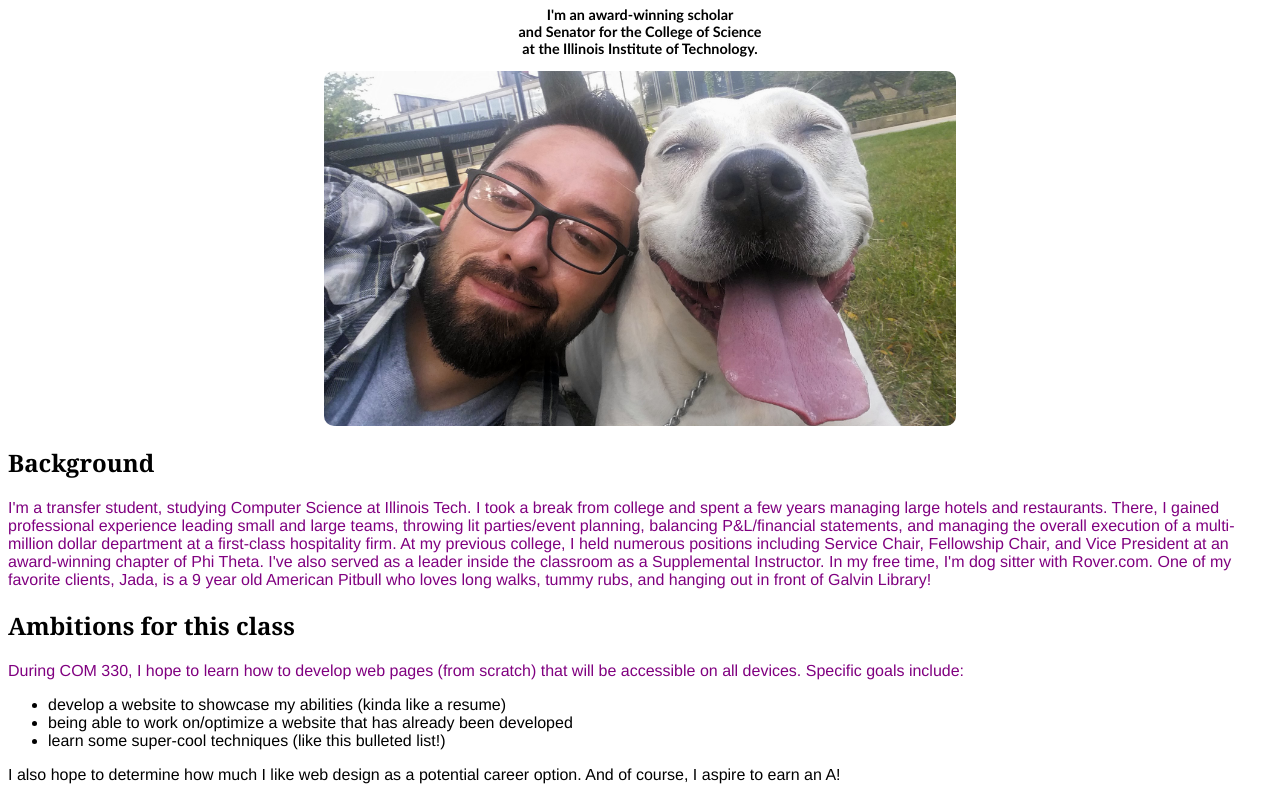
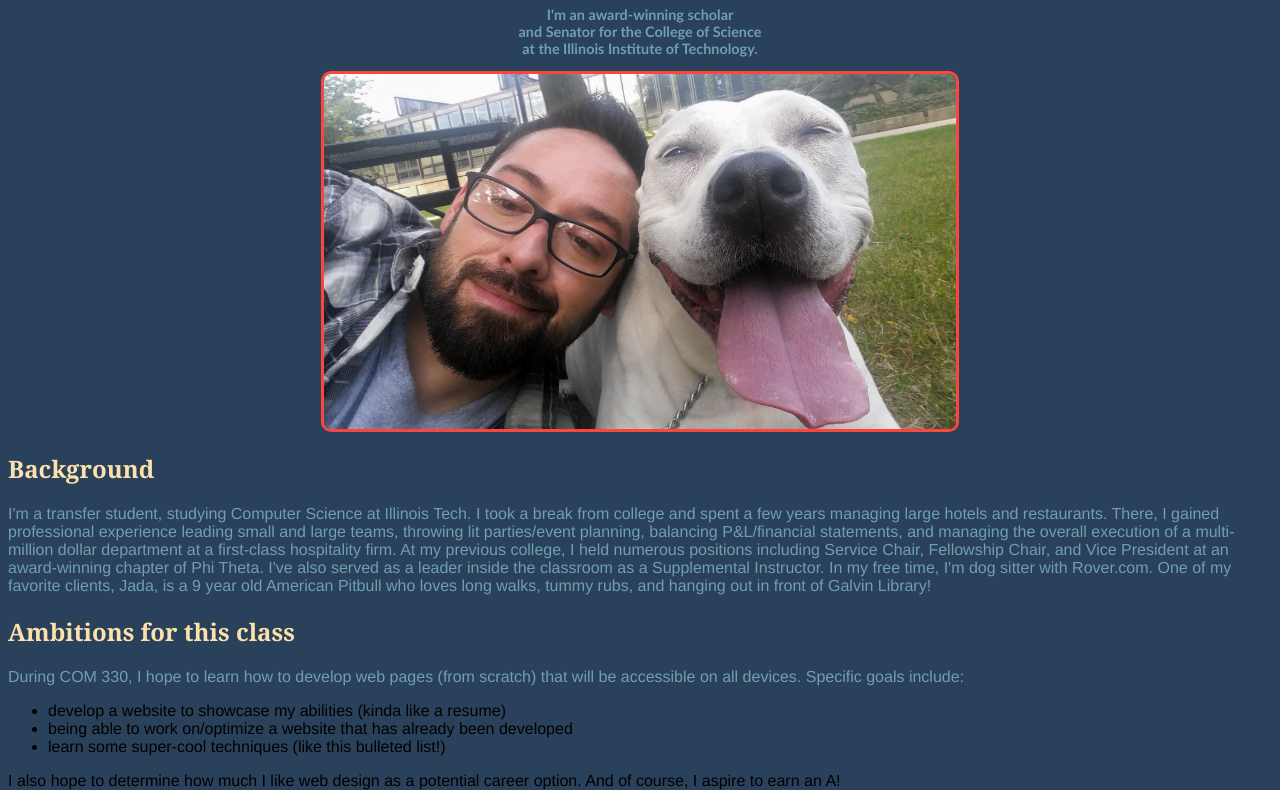
Before and after one commit to reforMatt7390/sbwd-project-one, a plain HTML site: page project-one.html in a window 1280 px wide. Shown: the part 80-870 px from the top of the page. Drawn offline with Linux system fonts and the light colour scheme.

Commit message:
Changed text color and photo outline.

```diff
--- a/screen.css
+++ b/screen.css
@@ -14,10 +14,16 @@ h1,h3{
   //center the main header
 }
 
+h1,h2{
+  color: #fde1ad;
+  //off-white
+}
+
 h3{
   font-family: "Gill Sans", sans-serif;
   font-size: 90%;
-  //change h3 to look like a sub-heading
+  color: #709fb0;
+  //light blue
 }
 
 img{
@@ -26,18 +32,12 @@ img{
   margin-right: auto;
   width: 50%;
   border-radius: 10px;
+  border: 3px solid #fc463b;
 }
 
+body {background-color: #29415b;}
+
 p {
-  color: purple;
+  color: #709fb0;
+  //light blue
 }
-
-.intro {
-  color: orange;
-  //could also be p.into if we only want that one intro
-}
-
-nav a {
-  text-decoration: none;
-  //get rid of the underline for links
-}
```
